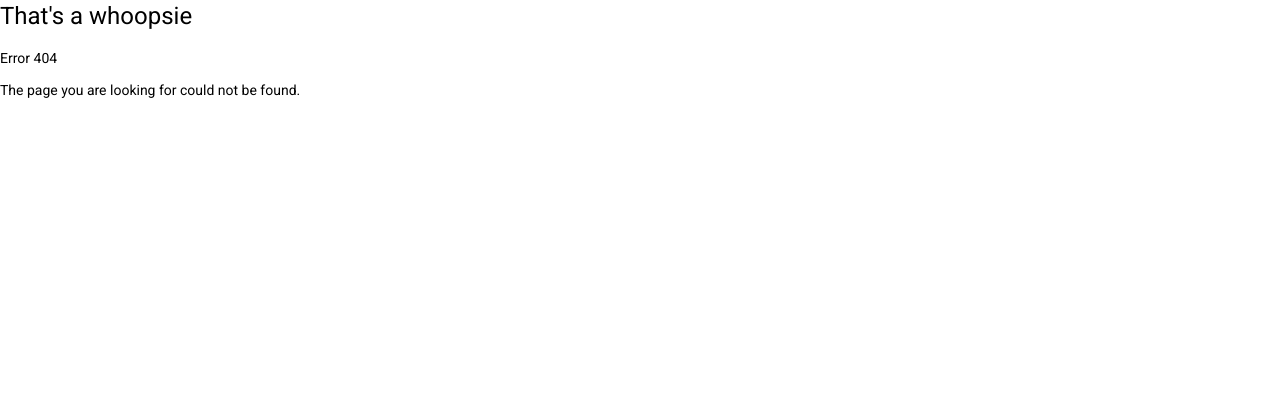
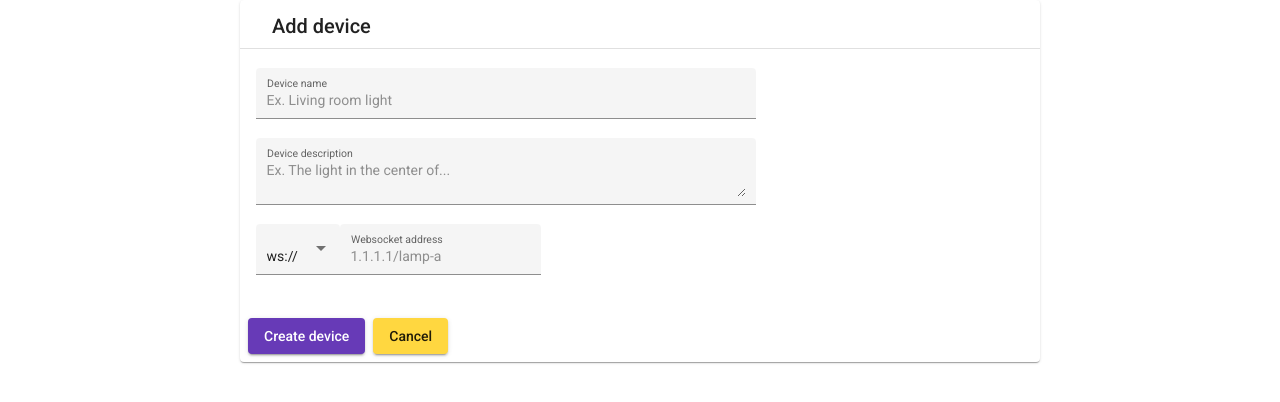
Before and after one commit to Joesv/project2.4-front, an Angular app: page /add-device in a window 1280 px wide. Before the commit this address had no page. Shown: the top 402 px of the page. Built offline with nearby package versions, Linux system fonts and the light colour scheme.

Commit message:
Add device component

```diff
--- /dev/null
+++ b/src/app/add-device/add-device.component.css
@@ -0,0 +1,14 @@
+mat-card {
+  max-width: 60%;
+  margin: auto;
+}
+
+.add-device-form {
+  min-width: 150px;
+  max-width: 500px;
+  width: 100%;
+}
+
+.full-width-form-field {
+  width: 100%;
+}
--- /dev/null
+++ b/src/app/add-device/add-device.component.html
@@ -0,0 +1,38 @@
+<mat-card>
+  <mat-card-header>
+    <mat-card-title>Add device</mat-card-title>
+  </mat-card-header>
+  <mat-divider></mat-divider>
+  <mat-card-content>
+    <form class="add-device-form">
+      <br>
+
+      <mat-form-field appearance="fill" floatLabel="always" class="full-width-form-field">
+        <mat-label>Device name</mat-label>
+        <input matInput placeholder="Ex. Living room light" value="">
+      </mat-form-field>
+
+      <mat-form-field appearance="fill" floatLabel="always" class="full-width-form-field">
+        <mat-label>Device description</mat-label>
+        <textarea matInput placeholder="Ex. The light in the center of..."></textarea>
+      </mat-form-field>
+
+      <mat-form-field style="width:6em;" appearance="fill" floatLabel="always">
+        <mat-select value="ws">
+          <mat-option value="ws">ws://</mat-option>
+          <mat-option value="wss">wss://</mat-option>
+        </mat-select>
+      </mat-form-field>
+
+      <mat-form-field appearance="fill" floatLabel="always">
+        <mat-label>Websocket address</mat-label>
+        <input matInput placeholder="1.1.1.1/lamp-a">
+      </mat-form-field>
+    </form>
+  </mat-card-content>
+  <mat-card-actions>
+    <button mat-raised-button color="primary" (click)="create()">Create device</button>
+    <button mat-raised-button color="accent" (click)="cancel()">Cancel</button>
+
+  </mat-card-actions>
+</mat-card>
--- /dev/null
+++ b/src/app/add-device/add-device.component.ts
@@ -0,0 +1,23 @@
+import { Component, OnInit } from '@angular/core';
+import { Location } from '@angular/common'
+
+@Component({
+  selector: 'app-add-device',
+  templateUrl: './add-device.component.html',
+  styleUrls: ['./add-device.component.css']
+})
+export class AddDeviceComponent implements OnInit {
+
+  constructor(private location: Location) { }
+
+  ngOnInit(): void {
+  }
+
+  create(): void {
+    window.alert('Created!');
+  }
+
+  cancel(): void {
+    this.location.back();
+  }
+}
--- a/src/app/app-routing.module.ts
+++ b/src/app/app-routing.module.ts
@@ -4,13 +4,15 @@ import {Router, RouterModule, Routes} from '@angular/router';
 
 import {HomeComponent} from './home/home.component';
 import {LoginComponent} from './login/login.component';
-import {RegisterComponent} from "./register/register.component";
+import {RegisterComponent} from './register/register.component';
 import {PageNotFoundComponent} from './page-not-found/page-not-found.component';
+import {AddDeviceComponent} from './add-device/add-device.component';
 
 const routes: Routes = [
   {path: 'home', component: HomeComponent},
   {path: 'login', component: LoginComponent},
   {path: 'register', component: RegisterComponent},
+  {path: 'add-device', component: AddDeviceComponent},
   {path: '', redirectTo: '/login', pathMatch: 'full'},
   {path: '**', component: PageNotFoundComponent},
 ];
```
Also changed, not shown: src/app/app.module.ts (+6 -2 lines), 1 other file (tests, documents, lock files or other folders).
